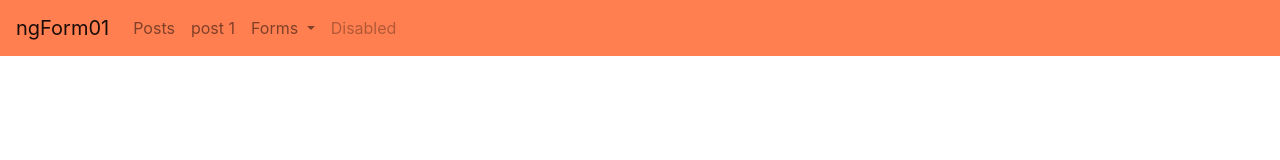
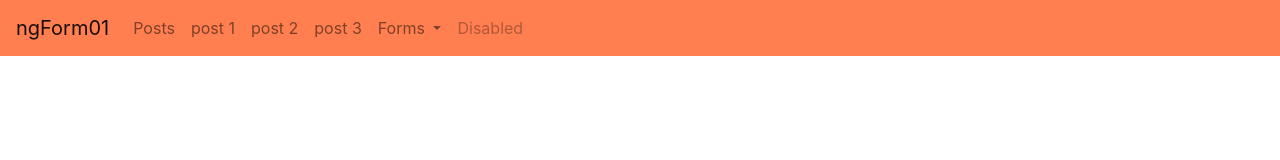
Before and after one commit to lorenzobianchi/ngForm01, an Angular app: page / in a window 1280 px wide. Shown: the top 160 px of the page. Built offline with nearby package versions, Linux system fonts and the light colour scheme.

Commit message:
behaviorsubject in post detail for make http call once

```diff
--- a/src/app/navbar/navbar.component.html
+++ b/src/app/navbar/navbar.component.html
@@ -14,13 +14,13 @@
            Posts
         </a>
       </li>
-      <li class="nav-item">
+      <li class="nav-item" *ngFor="let nav of navs">
         <a
           class="nav-link"
-          routerLink="posts/1"
+          [routerLink]="nav.url"
           [routerLinkActiveOptions]="{exact:true}"
           routerLinkActive="active">
-           post 1
+           {{nav.content}}
         </a>
       </li>
       <li class="nav-item dropdown" >
--- a/src/app/navbar/navbar.component.ts
+++ b/src/app/navbar/navbar.component.ts
@@ -8,6 +8,11 @@ import { Component, OnInit } from '@angular/core';
 export class NavbarComponent implements OnInit {
   title: string = 'ngForm01'
   dropdownOpen: boolean = false;
+  navs = [
+    {url: 'posts/1', content: 'post 1'},
+    {url: 'posts/2', content: 'post 2'},
+    {url: 'posts/3', content: 'post 3'}
+  ]
 
   constructor() { }
 
--- a/src/app/post/post.component.html
+++ b/src/app/post/post.component.html
@@ -1,7 +1,8 @@
 <div class="container">
   <div class="row">
     <div class="col-lg-12 p-2 mt-3">
-      <h2>post N {{id | async}}</h2>
+      <h2>{{(post$ | async).title}}</h2>
+      <p>{{(post$ | async).data.body}}</p>
     </div>
   </div>
 </div>
--- a/src/app/post/post.component.ts
+++ b/src/app/post/post.component.ts
@@ -1,6 +1,8 @@
-import { Component, OnInit, Input } from '@angular/core';
+import { Component, OnInit } from '@angular/core';
 import { ActivatedRoute } from '@angular/router';
-import { map } from 'rxjs/operators';
+import { map, switchMap, startWith } from 'rxjs/operators';
+import { HttpClient } from '@angular/common/http';
+import { BehaviorSubject } from 'rxjs'
 
 @Component({
   selector: 'app-post',
@@ -8,13 +10,17 @@ import { map } from 'rxjs/operators';
   styleUrls: ['./post.component.scss']
 })
 export class PostComponent implements OnInit {
-  postTitle: string;
-  id;
+  post$ = new BehaviorSubject({title: 'Loading...', data: {body: ''}})
 
-  constructor(private route: ActivatedRoute) {
-    this.id = this.route.params.pipe(
-      map((p: any) => p.id)
-    )
+  constructor(
+    private route: ActivatedRoute,
+    private http: HttpClient
+  ) {
+    this.route.params.pipe(
+      map((p: any) => p.id),
+      switchMap(id => this.http.get('http://localhost:3000/posts/' + id)),
+      // startWith({title: 'Loading...', data: {body: ''}})
+    ).subscribe(this.post$)
   }
 
   ngOnInit() {
--- a/src/app/posts/posts.component.html
+++ b/src/app/posts/posts.component.html
@@ -18,7 +18,11 @@
           *ngFor="let post of posts$ | async">
           <div class="w-100 d-flex flex-row justify-content-between">
             <div class="flex-1">
-              <p class="text-success"><span class="text-white">TITLE: </span>{{post.title}}</p>
+              <p class="text-success">
+                <span class="text-white">
+                  TITLE: <a [routerLink]="['/posts', post.id]">{{post.title}}</a>
+                </span>
+              </p>
             </div>
             <div class="flex-1 text-right">
               <p>{{post.id}}</p>
```
